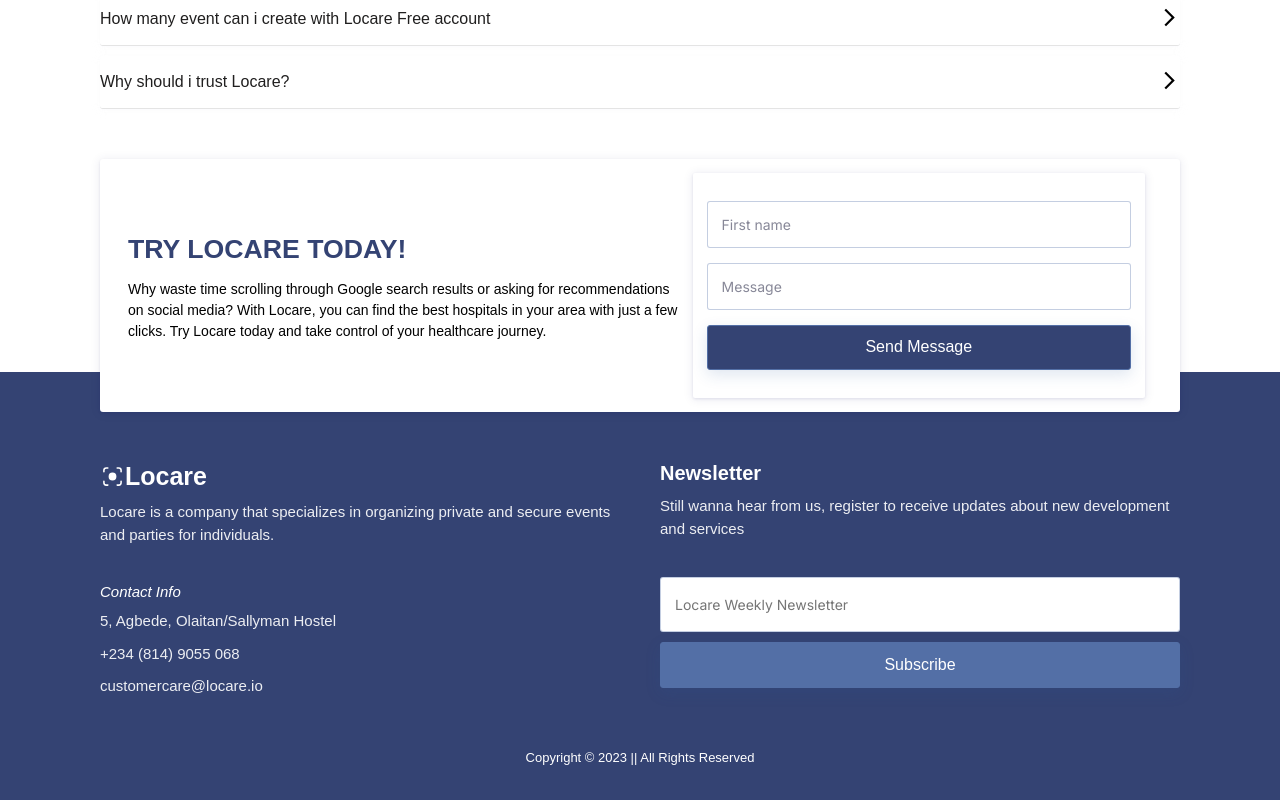
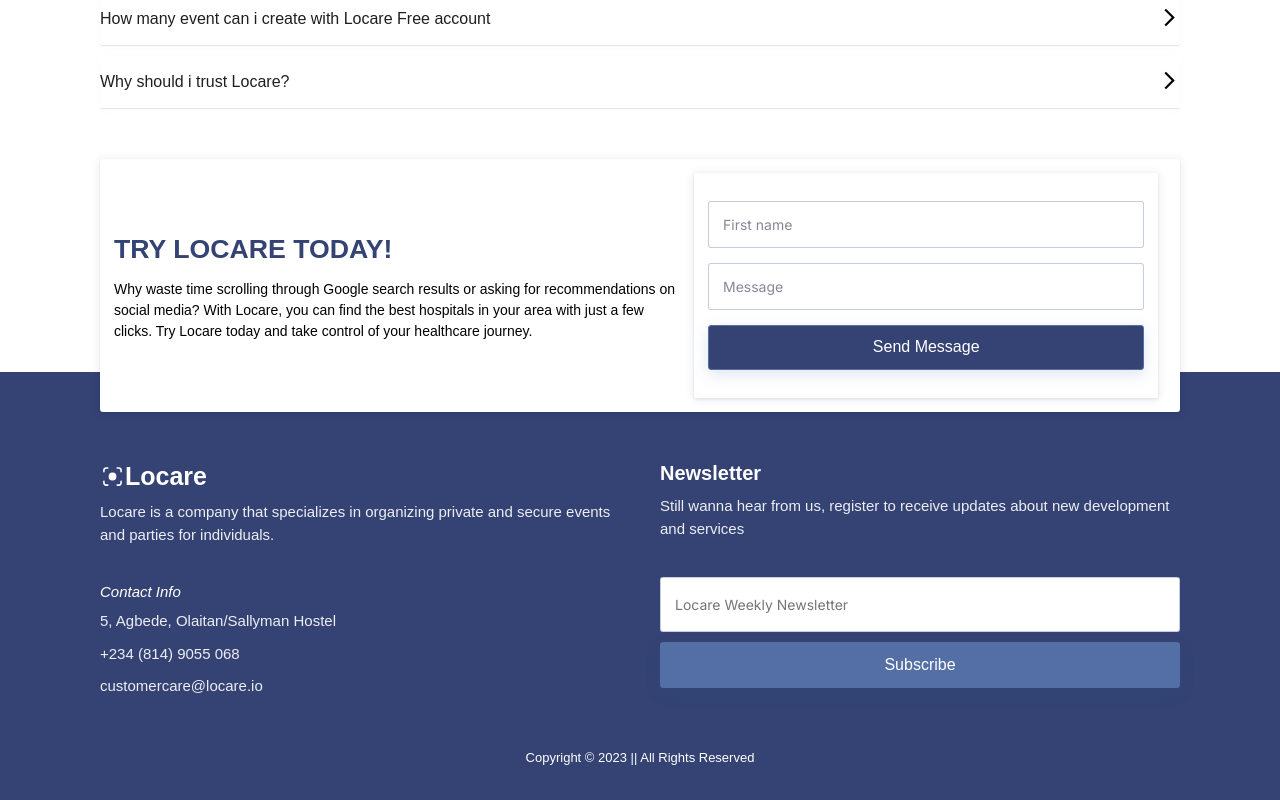
Before and after one commit to blyncnov/locare, a Next.js app: page / in a window 1280 px wide. Shown: the part 1435-2235 px from the top of the page. Built offline with nearby package versions, Linux system fonts and the light colour scheme.

Commit message:
first commit

```diff
--- a/components/Support/support.module.scss
+++ b/components/Support/support.module.scss
@@ -7,7 +7,7 @@
     .support_container {
         position: relative;
         width: 100%;
-        padding: 1em;
+        padding: 1em 0;
         max-width: 90%;
         color: black;
         border-radius: 3px;
```
